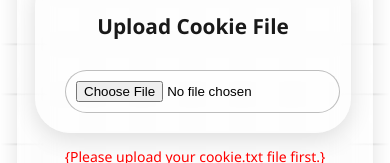
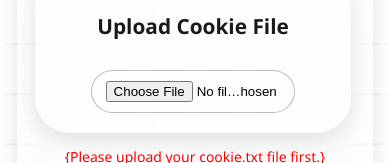
Before and after one commit to GuruManoharGuptaBaratam/Harmonixor-API, a React (Vite) app in the folder Frontend/vite-project/: page /dashboard in a window 390 px wide. Shown: the part 348-511 px from the top of the page. Built offline with nearby package versions, Linux system fonts and the light colour scheme; no server answers; sample sign-in values are in the browser's storage.

Commit message:
UI changes -03

```diff
--- a/Frontend/vite-project/src/components/UploadCookie.css
+++ b/Frontend/vite-project/src/components/UploadCookie.css
@@ -18,11 +18,11 @@
   margin-bottom: 30px;
   color: rgba(0,0,0,0.9);
 }
-
 .uploadcookie-input {
-  display: inline;
+  display: block;
+  width: 80%;
   margin: 0 auto;
-  padding: 10px;
+  padding: 10px 14px;
   border-radius: 25px;
   border: 1px solid rgba(0,0,0,0.25);
   background: rgba(255,255,255,0.12);
@@ -30,7 +30,9 @@
   -webkit-backdrop-filter: blur(8px);
   cursor: pointer;
   transition: all 0.3s ease;
+  box-sizing: border-box;
 }
+
 
 .uploadcookie-input:hover {
   border-color: rgba(0,0,0,0.6);
--- a/Frontend/vite-project/src/pages/Login.css
+++ b/Frontend/vite-project/src/pages/Login.css
@@ -162,7 +162,7 @@
 
 @media (max-width: 600px) {
   .login-box {
-    max-width: 300px;
+    max-width: 280px;
     padding: 35px 25px;
   }
 
```
